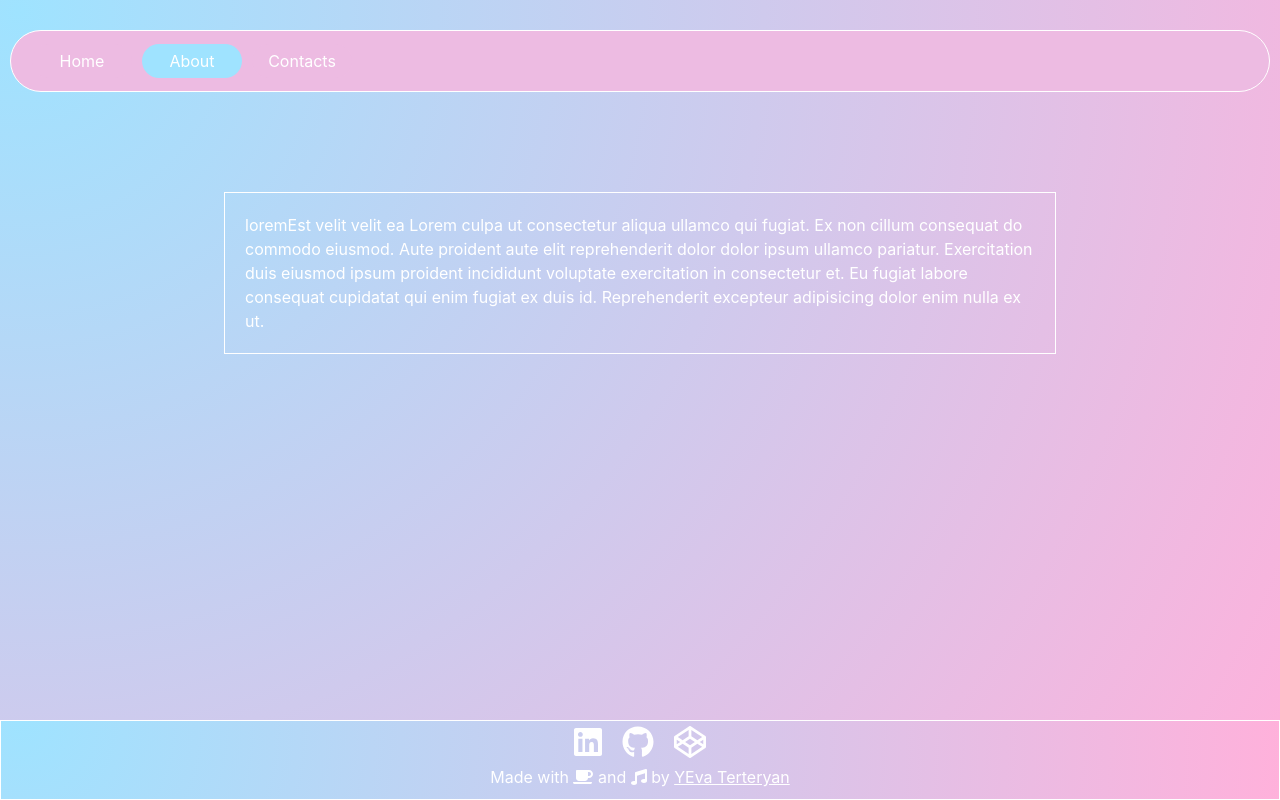
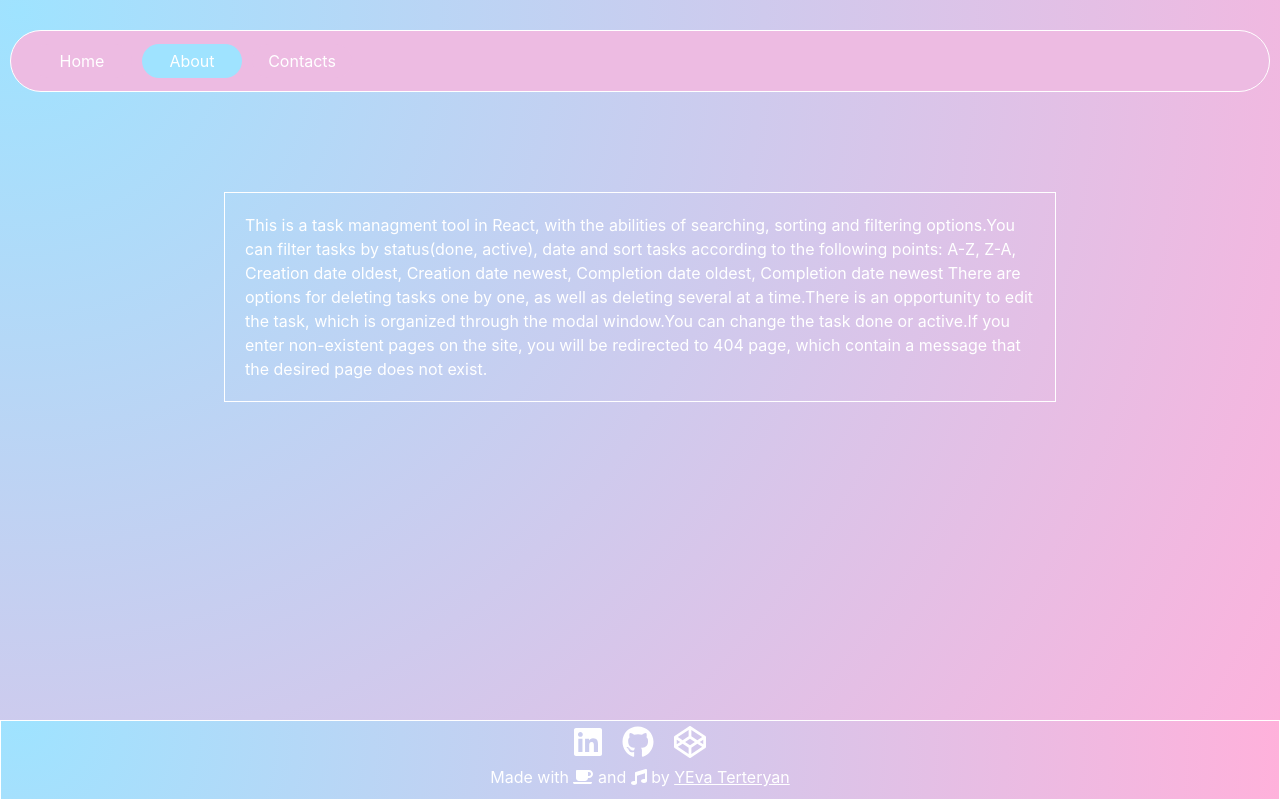
Before and after one commit to Yevaeva/ToDoList, a React (Create React App) app: page /about in a window 1280 px wide. Built offline with nearby package versions, Linux system fonts and the light colour scheme; no server answers.

Commit message:
added about page

```diff
--- a/src/components/pages/About.js
+++ b/src/components/pages/About.js
@@ -5,8 +5,13 @@ import styles from './About.module.css'
 const About = () =>{
     return(
         <div className={styles.about}>
-        loremEst velit velit ea Lorem culpa ut consectetur aliqua ullamco qui fugiat. Ex non cillum consequat do commodo eiusmod. Aute proident aute elit reprehenderit dolor dolor ipsum ullamco pariatur. Exercitation duis eiusmod ipsum proident incididunt voluptate exercitation in consectetur et. Eu fugiat labore consequat cupidatat qui enim fugiat ex duis id. Reprehenderit excepteur adipisicing dolor enim nulla ex ut.
-
+            This is a task managment tool in React, with the abilities of searching, sorting and filtering options.You can
+            filter tasks by status(done, active), date and sort tasks according to the following points: A-Z, Z-A,
+            Creation date oldest, Creation date newest, Completion date oldest, Completion date newest There are
+            options for deleting tasks one by one, as well as deleting several at a time.There is an opportunity to edit
+            the task, which is organized through the modal window.You can change the task done or active.If you
+            enter non-existent pages on the site, you will be redirected to 404 page, which contain a message that
+            the desired page does not exist.
         </div>
 
     )
--- a/src/components/s/Sear.js
+++ b/src/components/s/Sear.js
@@ -100,7 +100,9 @@ const Sear = (props) => {
         if (search) data.search = search;
         if (sort) data.sort = sort;
         if (status) data.status = status;
+
         props.getTasks(data)
+        console.log(data)
 
     }
     const toggleSubmit =()=>{
@@ -112,14 +114,20 @@ const Sear = (props) => {
     const sortHandleChange = (e) => {
         if (e) {
             setSort(e.value)
+        }else{
+            setSort('')
         }
 
     }
 
     const statusHandleChange = (e) => {
         if (e) {
+
             setStatus(e.value)
+        }else {
+            setStatus('')
         }
+
 
     }
 
```
